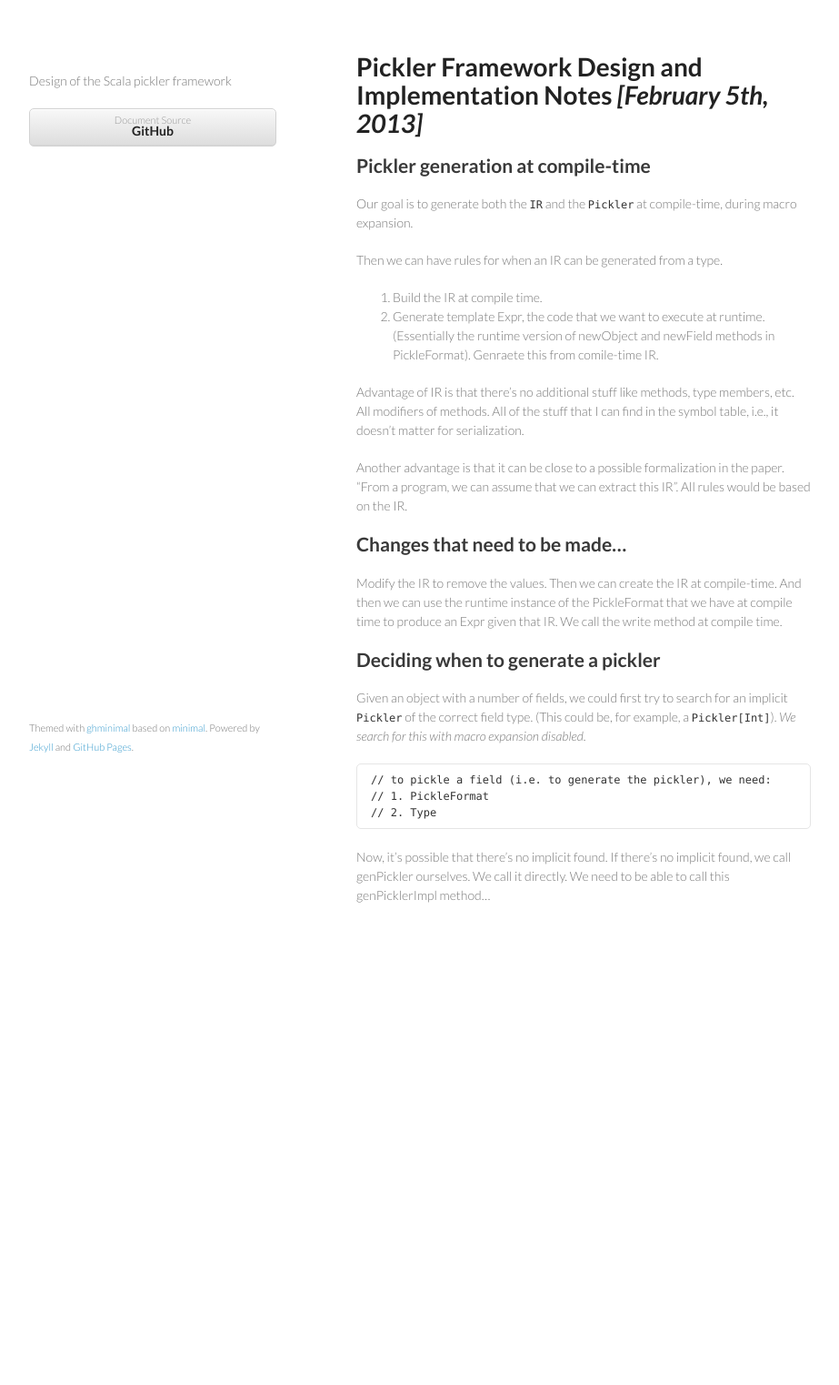
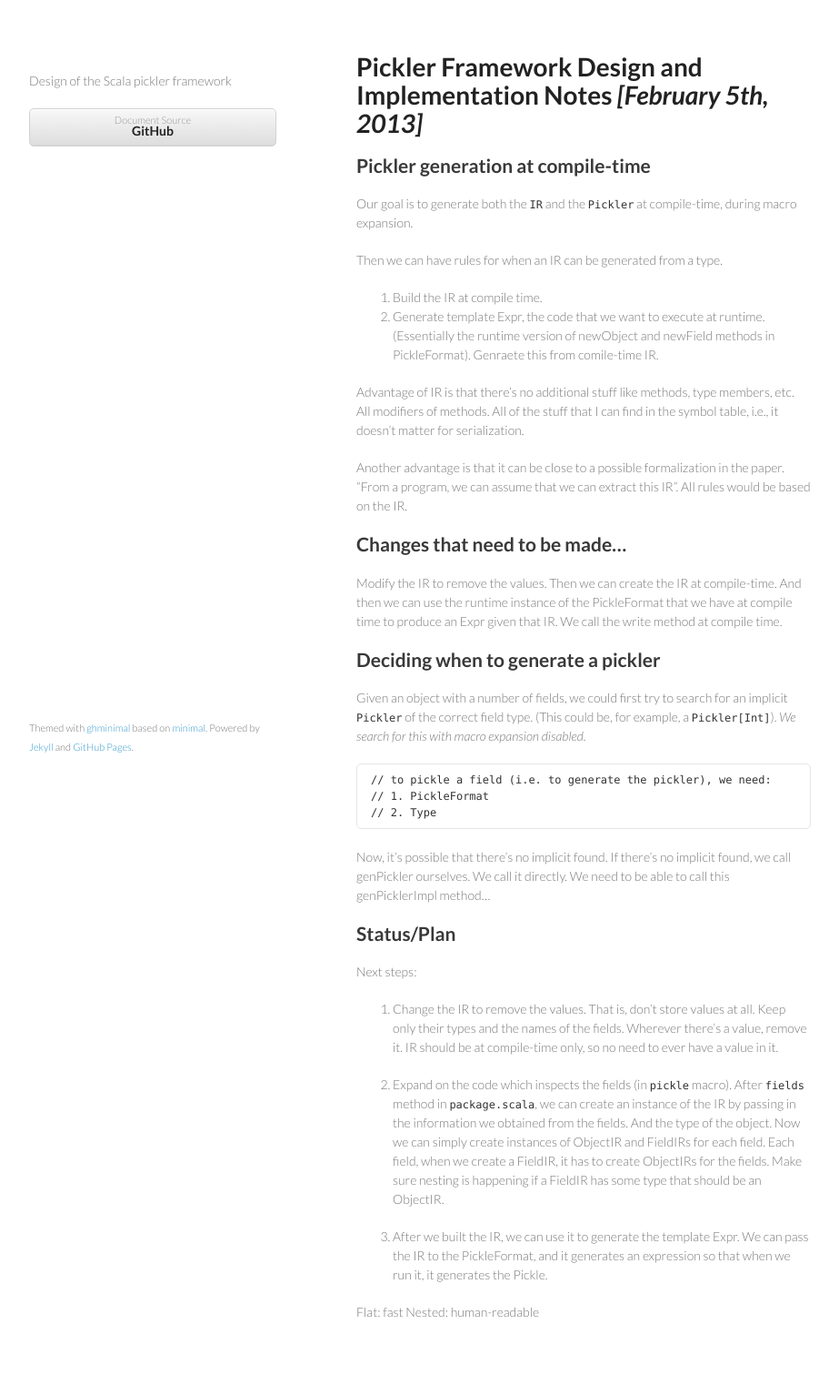
Before and after one commit to heathermiller/papers-documents, a Jekyll site: the page built from 2-5-13_notes.md, in a window 1280 px wide. Shown: the whole page at 91% size, without its empty margins (178-1101 px from the left). Built offline with Jekyll 4.4.1, drawn with Linux system fonts in a browser that asks for light colours; before the commit the page ends 1064 px from its top, so only the background shows below that.

Commit message:
Implementation notes, round three

```diff
--- a/2-5-13_notes.md
+++ b/2-5-13_notes.md
@@ -44,3 +44,28 @@ implicit `Pickler` of the correct field type. (This could be, for example, a
 Now, it's possible that there's no implicit found.
 If there's no implicit found, we call genPickler ourselves. We call it directly.
 We need to be able to call this genPicklerImpl method...
+
+## Status/Plan
+
+Next steps:
+
+1. Change the IR to remove the values. That is, don't store values at all.
+Keep only their types and the names of the fields. Wherever there's a value,
+remove it. IR should be at compile-time only, so no need to ever have a value
+in it.
+
+2. Expand on the code which inspects the fields (in `pickle` macro). After
+`fields` method in `package.scala`, we can create an instance of the IR by
+passing in the information we obtained from the fields. And the type of the
+object. Now we can simply create instances of ObjectIR and FieldIRs for each
+field. Each field, when we create a FieldIR, it has to create ObjectIRs for
+the fields. Make sure nesting is happening if a FieldIR has some type that
+should be an ObjectIR.
+
+3. After we built the IR, we can use it to generate the template Expr. We can
+pass the IR to the PickleFormat, and it generates an expression so that when
+we run it, it generates the Pickle.
+
+
+Flat: fast
+Nested: human-readable
```
